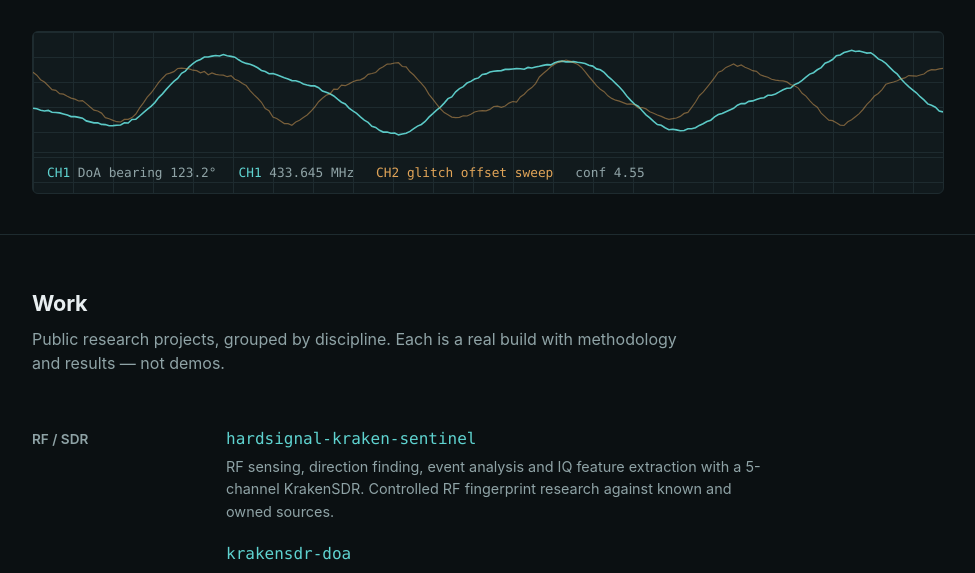
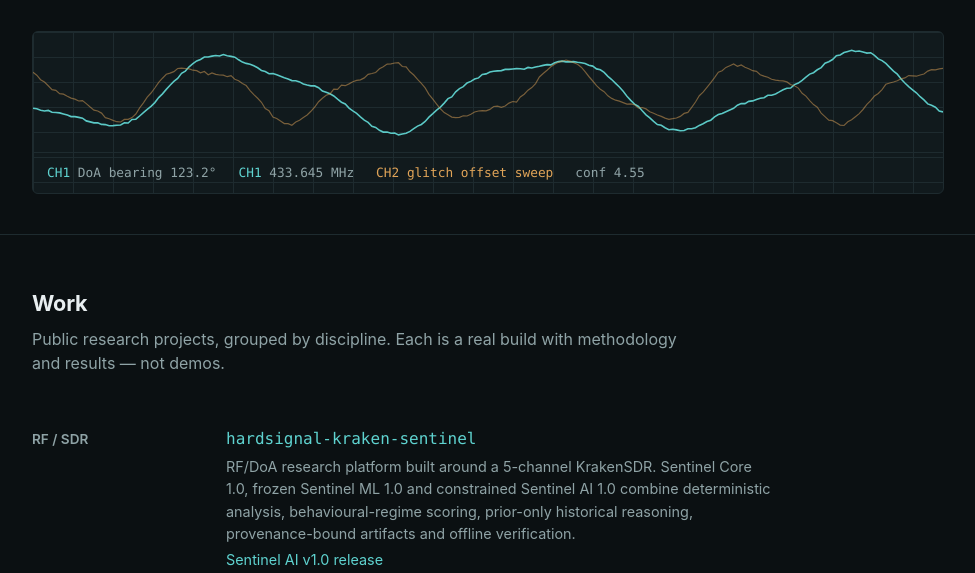
Before and after one commit to hardsignal/hardsignal-site, a plain HTML site: page index.html in a window 1280 px wide. Shown: the part 370-943 px from the top of the page, without its empty margins (152-1127 px from the left). Drawn offline with Linux system fonts and the light colour scheme.

Commit message:
Highlight Kraken Sentinel Core ML AI stack

```diff
--- a/index.html
+++ b/index.html
@@ -130,9 +130,15 @@
       <div>
         <div class="repo">
           <a class="name" href="https://github.com/hardsignal/hardsignal-kraken-sentinel">hardsignal-kraken-sentinel</a>
-          <p>RF sensing, direction finding, event analysis and IQ feature
-             extraction with a 5-channel KrakenSDR. Controlled RF fingerprint
-             research against known and owned sources.</p>
+          <p>RF/DoA research platform built around a 5-channel KrakenSDR.
+             Sentinel Core 1.0, frozen Sentinel ML 1.0 and constrained Sentinel AI 1.0
+             combine deterministic analysis, behavioural-regime scoring, prior-only
+             historical reasoning, provenance-bound artifacts and offline verification.</p>
+          <p>
+            <a href="https://github.com/hardsignal/hardsignal-kraken-sentinel/tree/sentinel-ai-v1.0">
+              Sentinel AI v1.0 release
+            </a>
+          </p>
         </div>
         <div class="repo">
           <a class="name" href="https://github.com/hardsignal/krakensdr-doa">krakensdr-doa</a>
```
